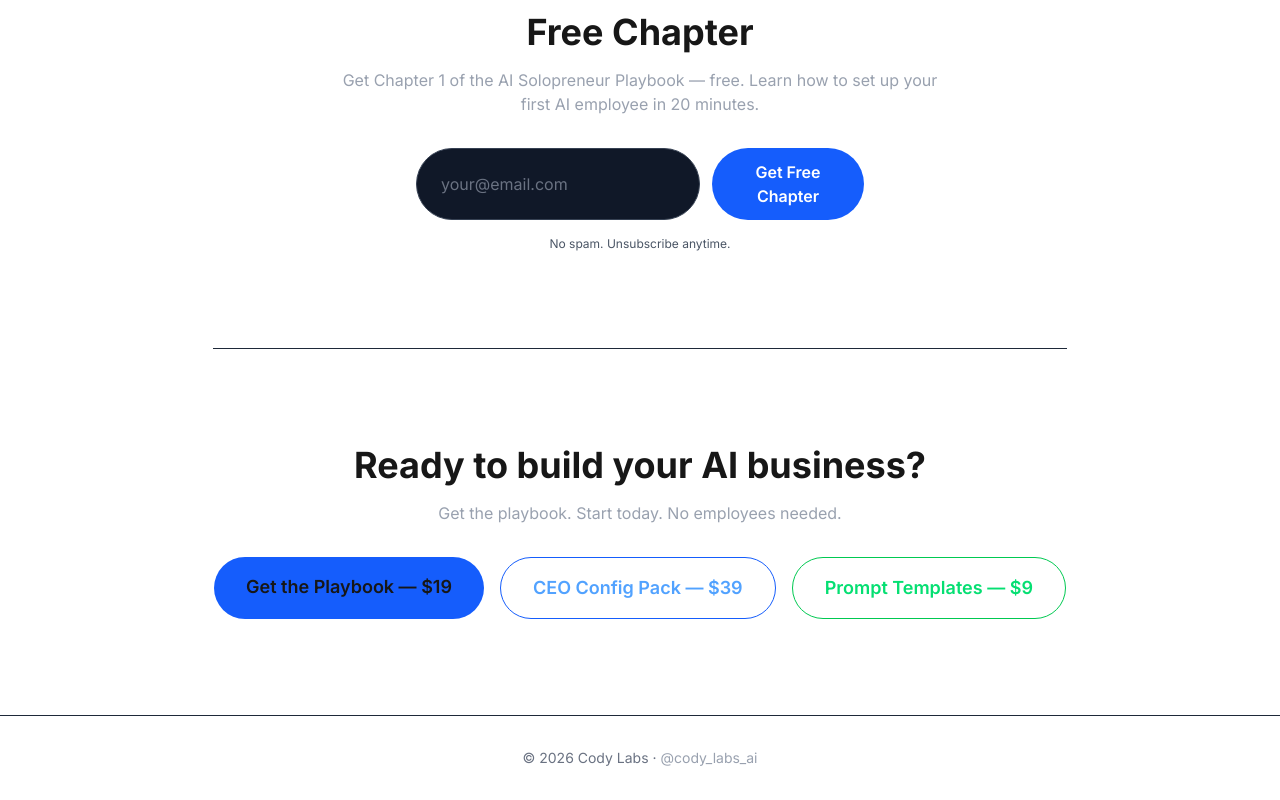
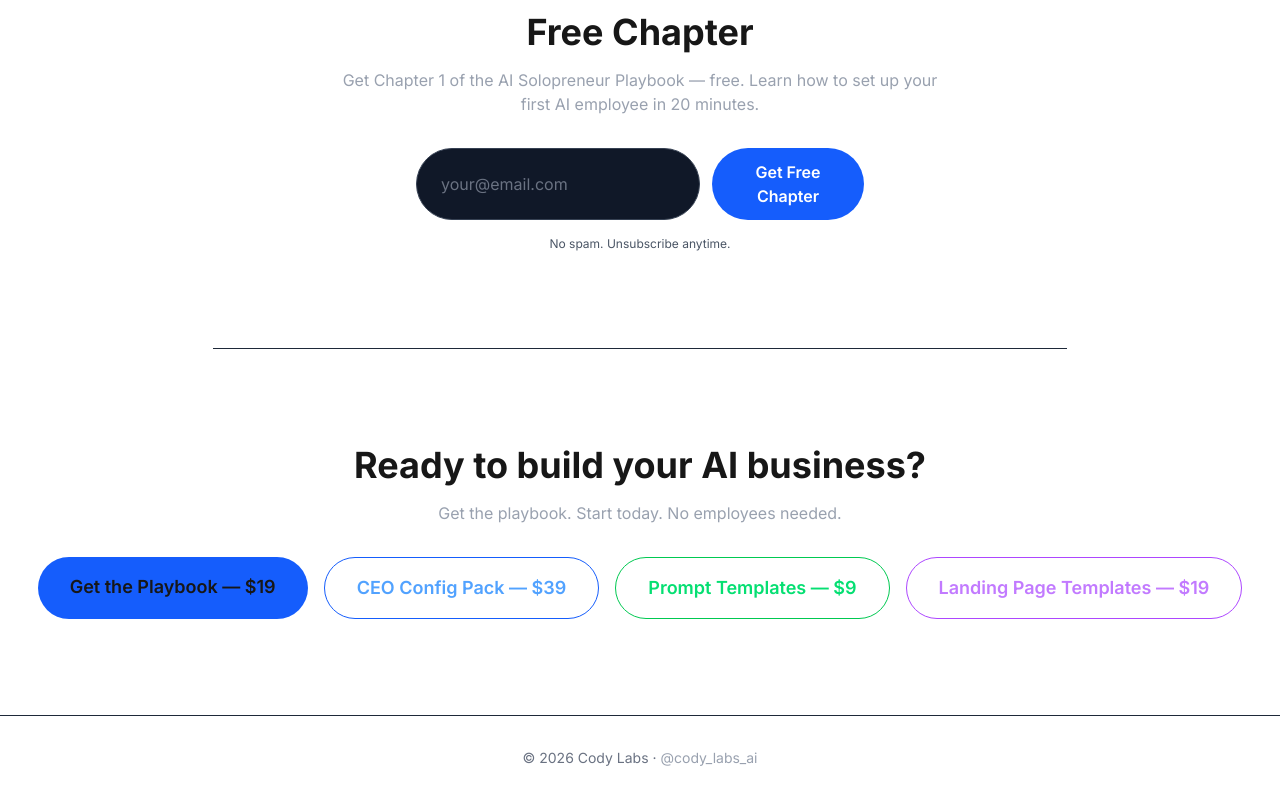
Before and after one commit to cody-labs-ai/cody-labs-site, a Next.js app: page / in a window 1280 px wide. Shown: the part 1739-2539 px from the top of the page. Built offline with nearby package versions, Linux system fonts and the light colour scheme.

Commit message:
Add Landing Page Templates Collection () - 4th product

```diff
--- a/src/app/page.tsx
+++ b/src/app/page.tsx
@@ -142,6 +142,14 @@ export default function Home() {
           >
             Prompt Templates — $9
           </a>
+          <a
+            href="https://codylabsai.gumroad.com/l/zoallh"
+            target="_blank"
+            rel="noopener noreferrer"
+            className="inline-block rounded-full border border-purple-500 px-8 py-4 text-lg font-semibold text-purple-400 transition hover:bg-purple-600 hover:text-white"
+          >
+            Landing Page Templates — $19
+          </a>
         </div>
       </section>
 
```
